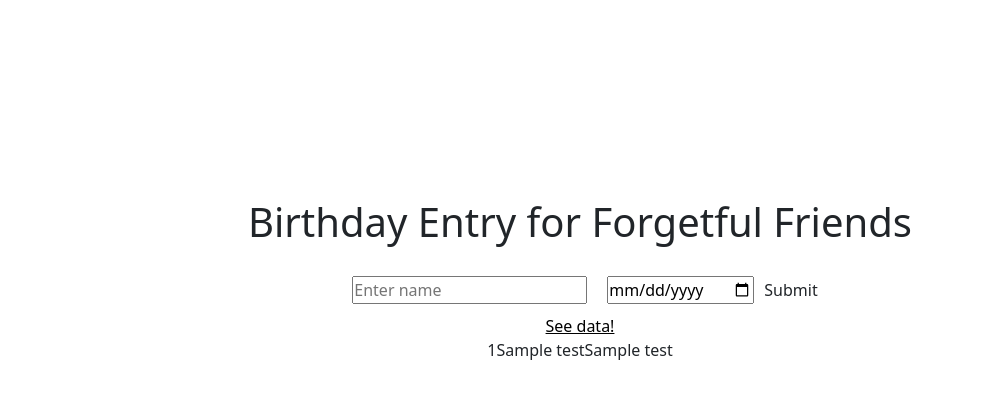
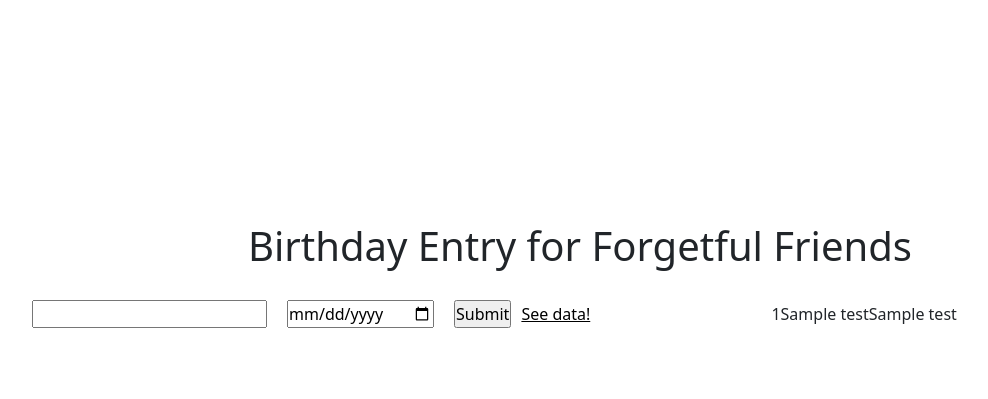
Before and after one commit to ianmat55/bday_tracker, a Flask app: template templates/index.html in a window 1280 px wide. Shown: the top 399 px of the page, without its empty margins (60-1048 px from the left). Run offline with Flask 2, Linux system fonts and the light colour scheme; the template is opened without the code that fills it: values that come from a table or form of the project are taken from there, most other values are stand-ins (such as "Sample title", 1, 10 or a date in 2020).

Commit message:
learning wtforms

```diff
--- a/app.py
+++ b/app.py
@@ -1,6 +1,6 @@
 from flask import Flask, render_template, request, url_for, flash
-from wtforms import DateField
-from flask_wtf import Form
+from wtforms import DateField, validators, SubmitField, StringField
+from flask_wtf import FlaskForm, Form
 import sqlite3
 import os
 
@@ -8,8 +8,11 @@
 	con = sqlite3.connect('database.db')
 	return con
 
-class DateTime(Form):
-	pass
+class Birthday(FlaskForm):
+	birthdate = DateField('date', format='%Y-%m-%d')
+	name = StringField('Full Name')
+	submit = SubmitField('submit')
+
 
 key = os.urandom(21)
 app = Flask(__name__)
@@ -18,44 +21,45 @@
 
 @app.route('/', methods=['GET', 'POST'])
 def index():
+
 	con = get_db_connect()
 	c = con.cursor()
 
-	if request.method=='POST':
-		data_name = request.form["name"]
-		data_bd = request.form["birthday"]
+	form = Birthday()
+
+	if form.validate_on_sumbit():
 
 		try:
 			c.execute('INSERT into birthdays (name, birthday) VALUES (?,?)',
-				(data_name, data_bd,))
+				(form.name, form.birthdate,))
 		except:
 			flash("duplicate entry")
 
-		#select data to display
-		c.execute("""
-		SELECT DISTINCT
-		name, birthday
-		, CASE
-			WHEN strftime('%m',date('now')) > strftime('%m',date(birthday)) THEN strftime('%Y',date('now')) - strftime('%Y',date(birthday))
-			WHEN strftime('%m',date('now')) = strftime('%m',date(birthday)) THEN
-				CASE
-					WHEN strftime('%d',date('now')) >= strftime('%d',date(birthday)) THEN strftime('%Y',date('now')) - strftime('%Y',date(birthday))
-					ELSE strftime('%Y',date('now')) - strftime('%Y',date(birthday)) - 1
-				END
-			WHEN strftime('%m',date('now')) < strftime('%m',date(birthday)) THEN strftime('%Y',date('now')) - strftime('%Y',date(birthday)) - 1
+		# #select data to display
+		# c.execute("""
+		# SELECT DISTINCT
+		# name, birthday
+		# , CASE
+		# 	WHEN strftime('%m',date('now')) > strftime('%m',date(birthday)) THEN strftime('%Y',date('now')) - strftime('%Y',date(birthday))
+		# 	WHEN strftime('%m',date('now')) = strftime('%m',date(birthday)) THEN
+		# 		CASE
+		# 			WHEN strftime('%d',date('now')) >= strftime('%d',date(birthday)) THEN strftime('%Y',date('now')) - strftime('%Y',date(birthday))
+		# 			ELSE strftime('%Y',date('now')) - strftime('%Y',date(birthday)) - 1
+		# 		END
+		# 	WHEN strftime('%m',date('now')) < strftime('%m',date(birthday)) THEN strftime('%Y',date('now')) - strftime('%Y',date(birthday)) - 1
 
-		END AS 'age'
+		# END AS 'age'
 
-		FROM birthdays
-		ORDER BY birthday;
-		""")
+		# FROM birthdays
+		# ORDER BY birthday;
+		# """)
 
-		test = c.fetchall()
+		# test = c.fetchall()
 
 		con.commit()
 		con.close()
 
-		return render_template('index.html', data_name=data_name, data_bd=data_bd, test=test)
+		return render_template('index.html', form=form)
 
 	else:
 		return render_template('index.html')
--- a/templates/index.html
+++ b/templates/index.html
@@ -1,13 +1,11 @@
 {% extends 'base.html' %}
 
 {% block content %}
-<form method='post'>
-	<input name="name" type="text" placeholder="Enter name"/>
-	<input name="birthday" type="date" placeholder="Enter birthday"
-
-
-	<button type="submit"> Submit </button>
-</form>
+<form method='POST' action="{{ url_for('form') }}">
+	{{ form.csrf_token }}
+	{{ form.name }}
+	{{ form.birthdate }}
+	<input type="submit" value="Submit">
 
 <a href='#'> See data! </a>
 
```
